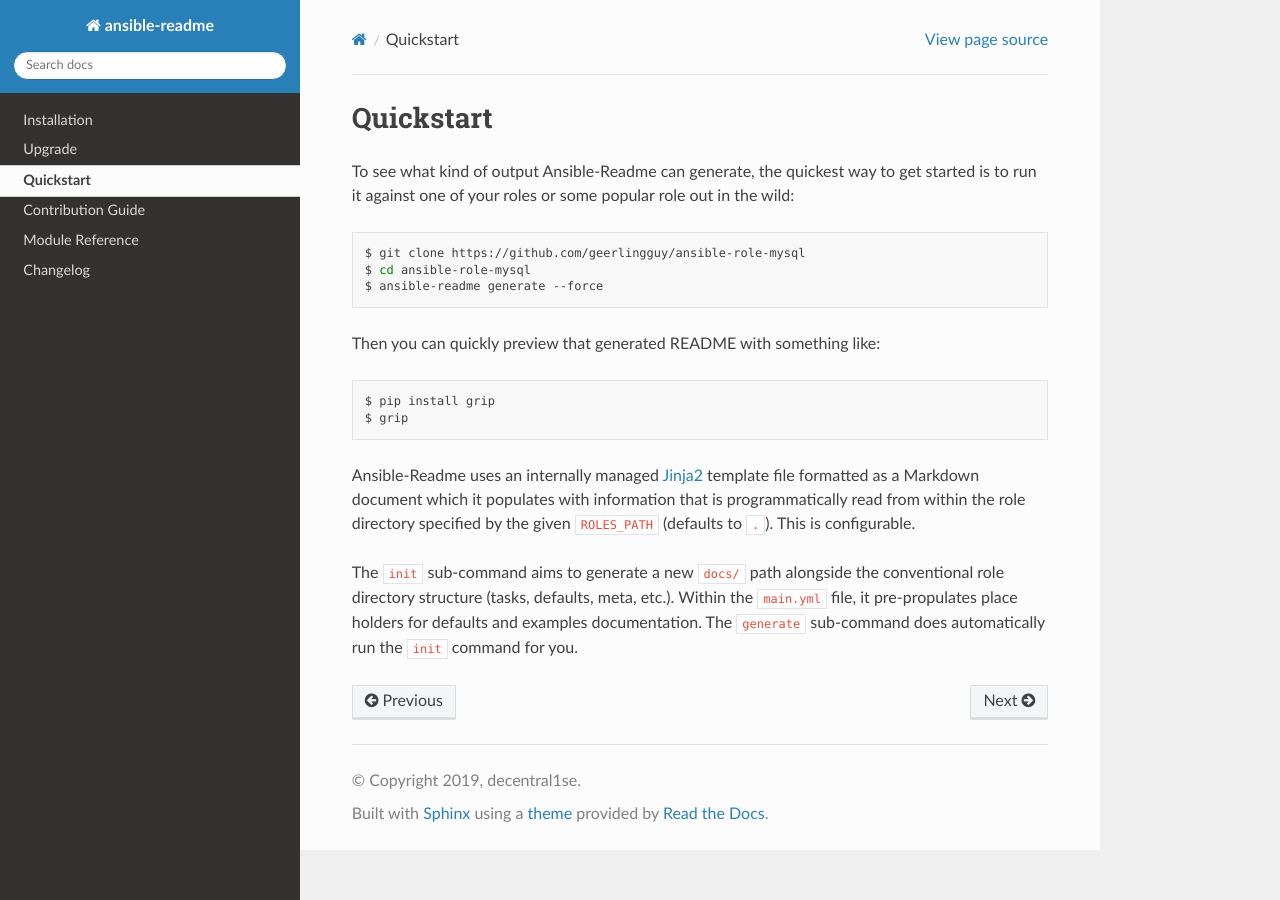
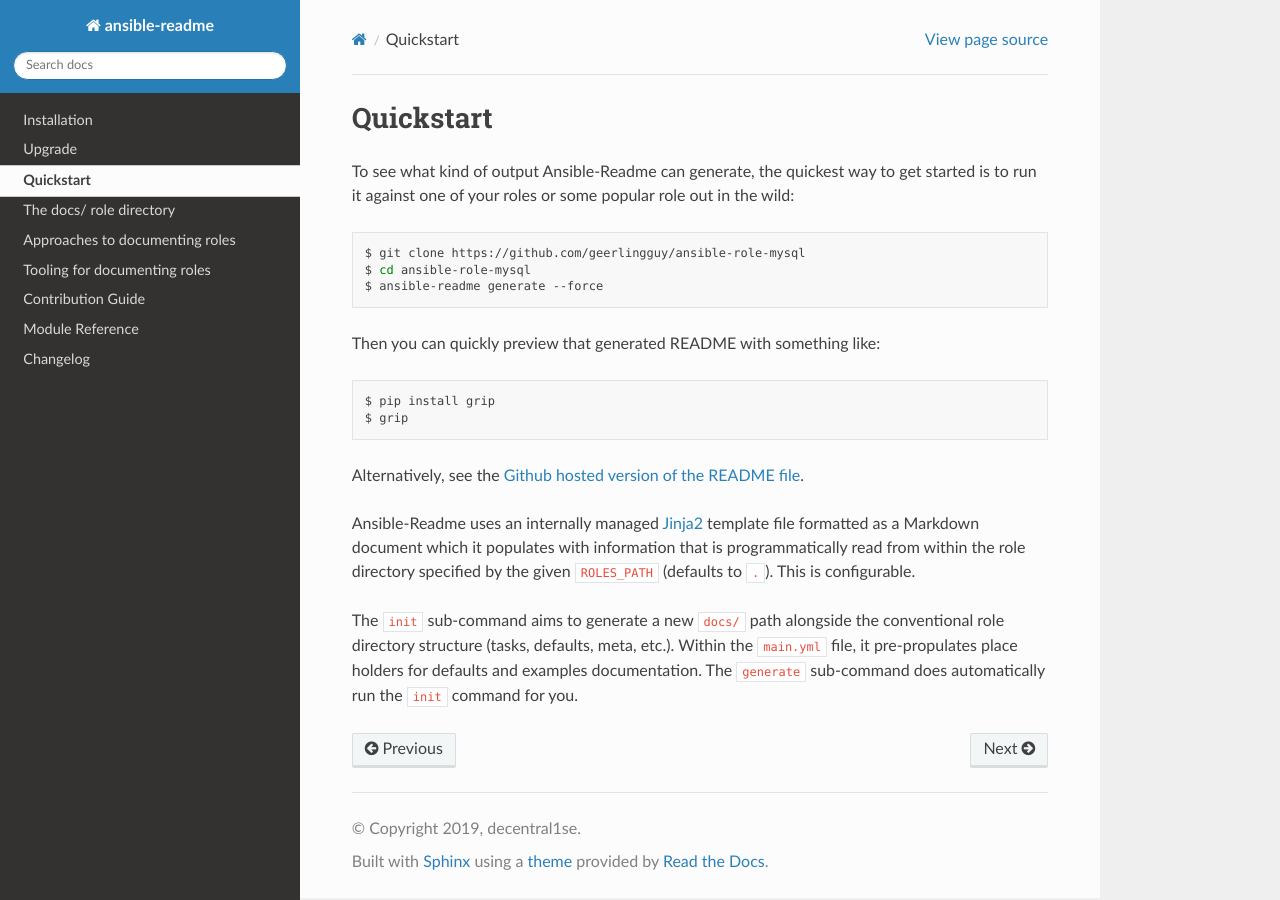
Before and after one commit to nicksonet/ansible-readme, a Sphinx documentation site: the page built from documentation/source/quickstart.rst, in a window 1280 px wide. Built offline with Sphinx 7.4.7 and the Read the Docs theme 2.0.0, drawn with Linux system fonts in a browser that asks for light colours.

Commit message:
Add link to generated README and other TODO docs
Closes https://github.com/pycontribs/ansible-readme/issues/8.
Closes https://github.com/pycontribs/ansible-readme/issues/7.

```diff
--- a/documentation/source/index.rst
+++ b/documentation/source/index.rst
@@ -17,6 +17,16 @@
    :maxdepth: 1
 
    Quickstart <quickstart>
+   The docs/ role directory <docsdir>
+
+Approaches
+==========
+
+.. toctree::
+   :maxdepth: 1
+
+   Approaches to documenting roles <approaches>
+   Tooling for documenting roles <tooling>
 
 Contributing
 ============
--- a/documentation/source/quickstart.rst
+++ b/documentation/source/quickstart.rst
@@ -19,6 +19,10 @@
     $ pip install grip
     $ grip
 
+Alternatively, see the `Github hosted version of the README file`_.
+
+.. _`Github hosted version of the README file`: https://github.com/decentral1se/ansible-role-mysql/blob/ansible-readme-generated-readme/README.md
+
 Ansible-Readme uses an internally managed `Jinja2`_ template file formatted as
 a Markdown document which it populates with information that is
 programmatically read from within the role directory specified by the given
```
Also changed, not shown: documentation/source/approaches.rst (added, +13 -0 lines), documentation/source/docsdir.rst (added, +23 -0 lines), documentation/source/tooling.rst (added, +11 -0 lines).
